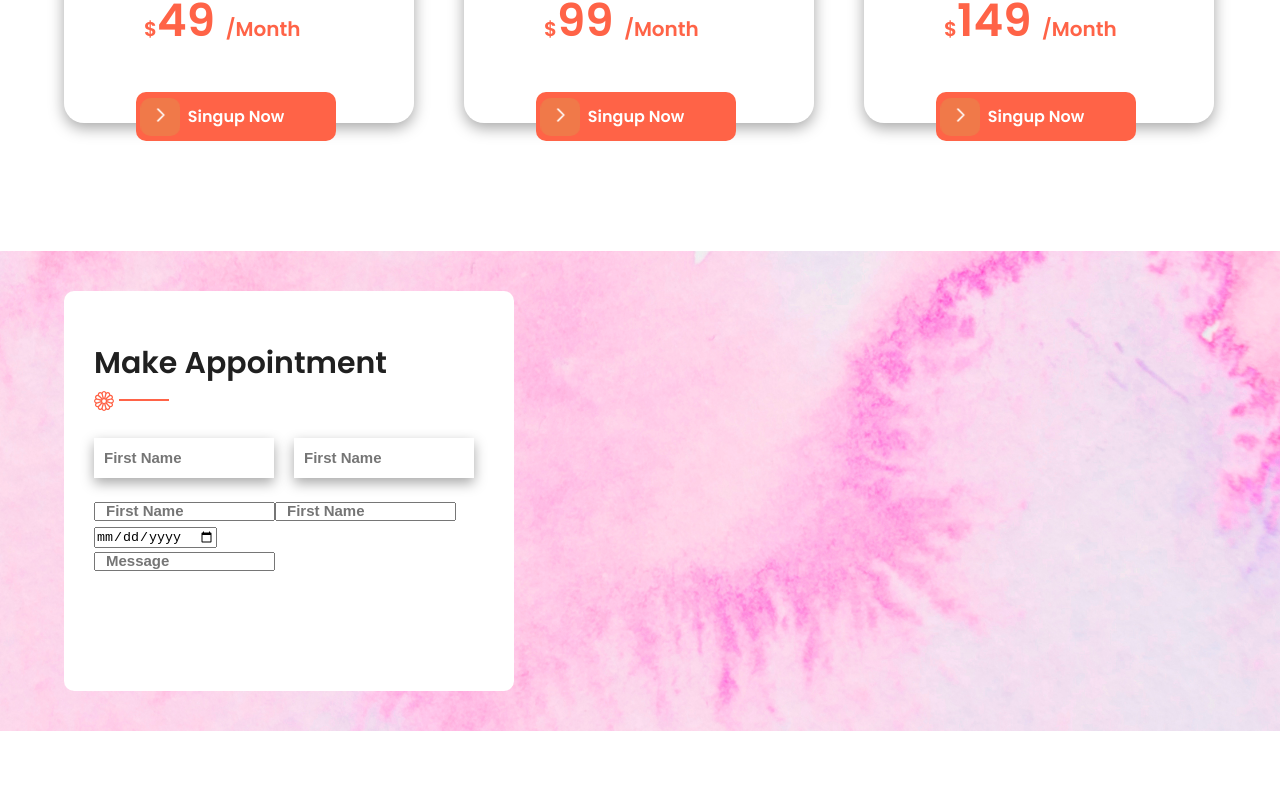
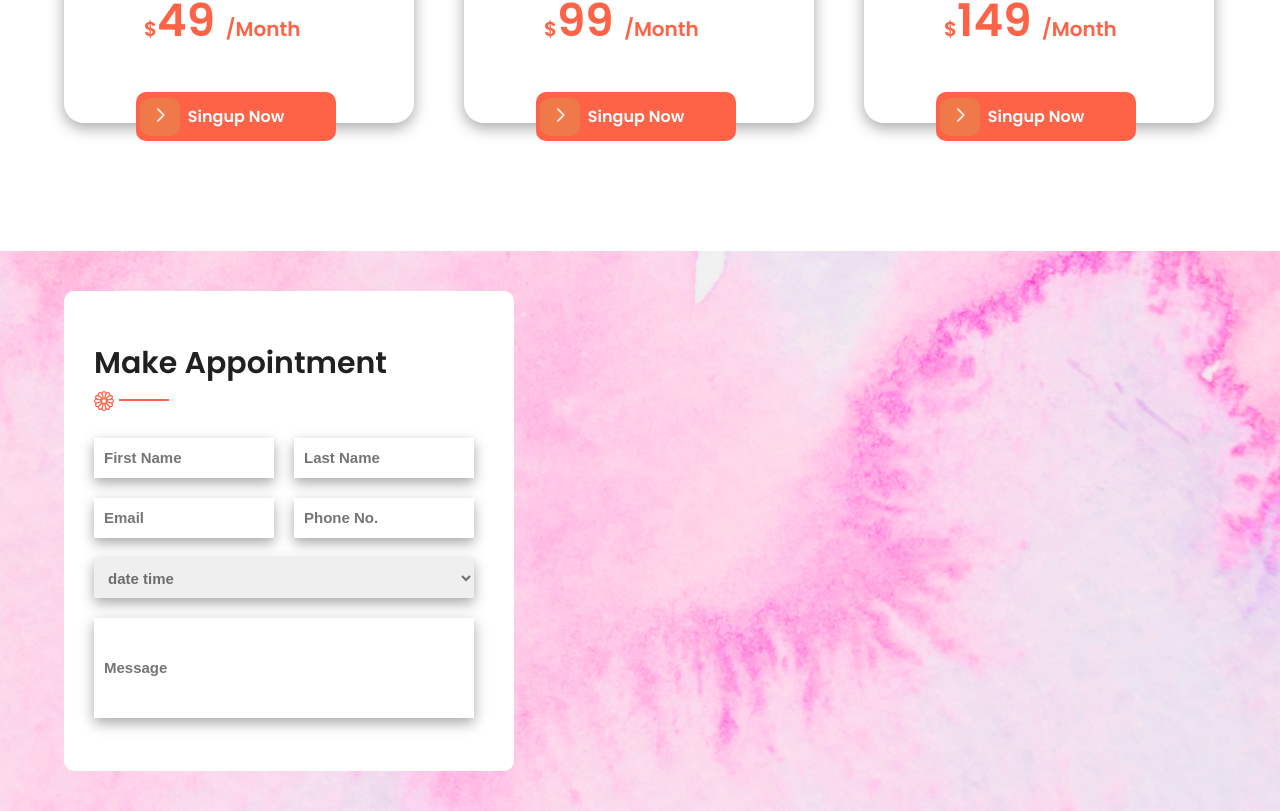
Before and after one commit to TamannaAfroz2666/Parlour-BD-Page, a React (Create React App) app: page / in a window 1280 px wide. Shown: the part 2942-3753 px from the top of the page. Before the commit the page ends 3673 px from the top, so only its background shows below. Built offline with nearby package versions, Linux system fonts and the light colour scheme; the HTML template or start-up script is replaced by a standard one.

Commit message:
base input areas designed

```diff
--- a/src/components/MakeBooking/MakeBooking.css
+++ b/src/components/MakeBooking/MakeBooking.css
@@ -24,7 +24,7 @@
 .appointment{
     margin: 40px 0;
     width: 450px;
-    height: 400px;
+    height: 480px;
     background-color: white;
     border-radius: 10px;
 }
@@ -70,4 +70,44 @@
 }
 .emailPart{
     margin-top: 20px;
+    display: inline-flex;
+    gap: 20px;
 }
+.emailField{
+    width: 180px;
+    height: 40px;
+    border: 0;
+    box-shadow: rgba(0, 0, 0, 0.35) 0px 5px 13px;
+
+}
+.dateTime{
+    margin-top: 20px;
+}
+#dateTime{
+    width: 380px;
+    height: 40px;
+    border: 0;
+    box-shadow: rgba(0, 0, 0, 0.35) 0px 5px 13px;
+    font-size: 15px;
+    font-weight: 600;
+    color: #11111194;
+    padding: 0 0 0 10px;
+
+}
+.optionName{
+    font-size: 15px;
+    font-weight: 600;
+    color: #11111194;
+    padding: 0 0 0 10px;
+
+}
+.message{
+    margin-top: 20px;
+}
+.messageField{
+    width: 380px;
+    height: 100px;
+    border: 0;
+    box-shadow: rgba(0, 0, 0, 0.35) 0px 5px 13px;
+
+}
--- a/src/components/MakeBooking/MakeBooking.js
+++ b/src/components/MakeBooking/MakeBooking.js
@@ -26,15 +26,22 @@ const MakeBooking = () => {
                                 <div className="namePart">
                                     <input type="text" name='name' value='' className='firstName'  placeholder='First Name' autoComplete='off' />
 
-                                    <input type="text" name='name' value='' className='firstName'  placeholder='First Name' autoComplete='off' />
+                                    <input type="text" name='name' value='' className='firstName'  placeholder='Last Name' autoComplete='off' />
                                 </div>
                                 <div className="emailPart">
-                                    <input type="text" name='name' value='' className='emailField'  placeholder='First Name' autoComplete='off' />
+                                    <input type="text" name='name' value='' className='emailField'  placeholder='Email' autoComplete='off' />
 
-                                    <input type="text" name='name' value='' className='numberField'  placeholder='First Name' autoComplete='off' />
+                                    <input type="text" name='name' value='' className='emailField'  placeholder='Phone No.' autoComplete='off' />
                                 </div>
                                 <div className="dateTime">
-                                    <input type="date" />
+                                    <select name="dateTime" id="dateTime">
+                                        <option className='optionName'  value="date">date time
+                                        <input type="date" />
+
+                                        </option>
+
+                                    </select>
+
                                 </div>
                                 <div className="message">
                                     <input type="text" name='message' value='' className='messageField'  placeholder='Message' autoComplete='off'  />
```
